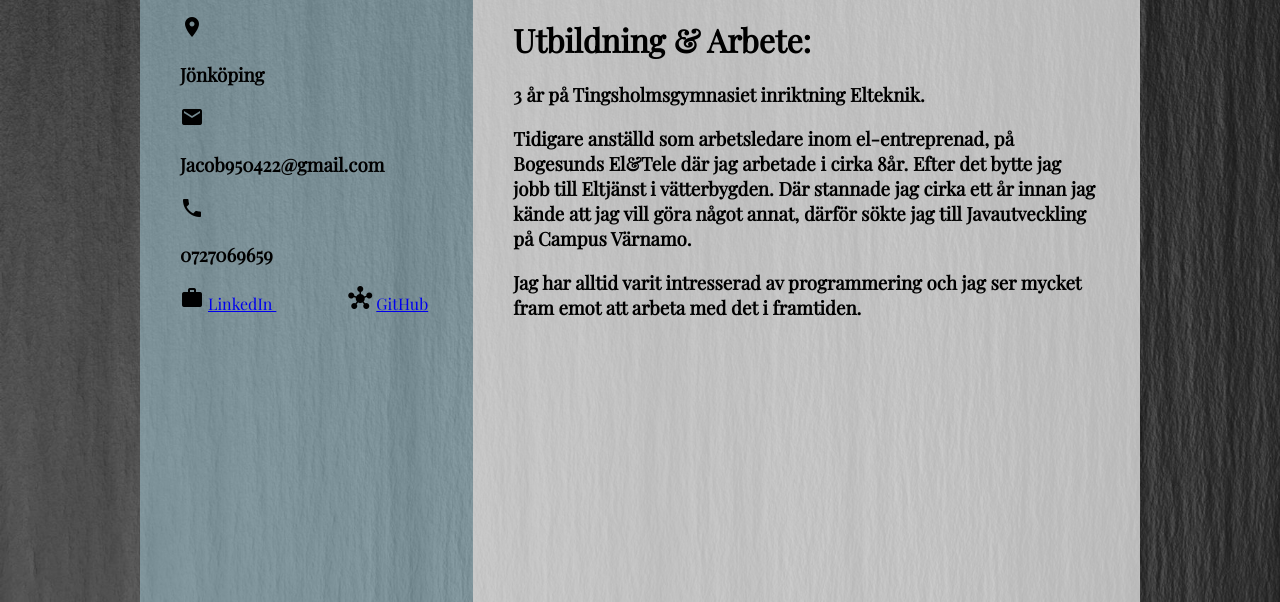
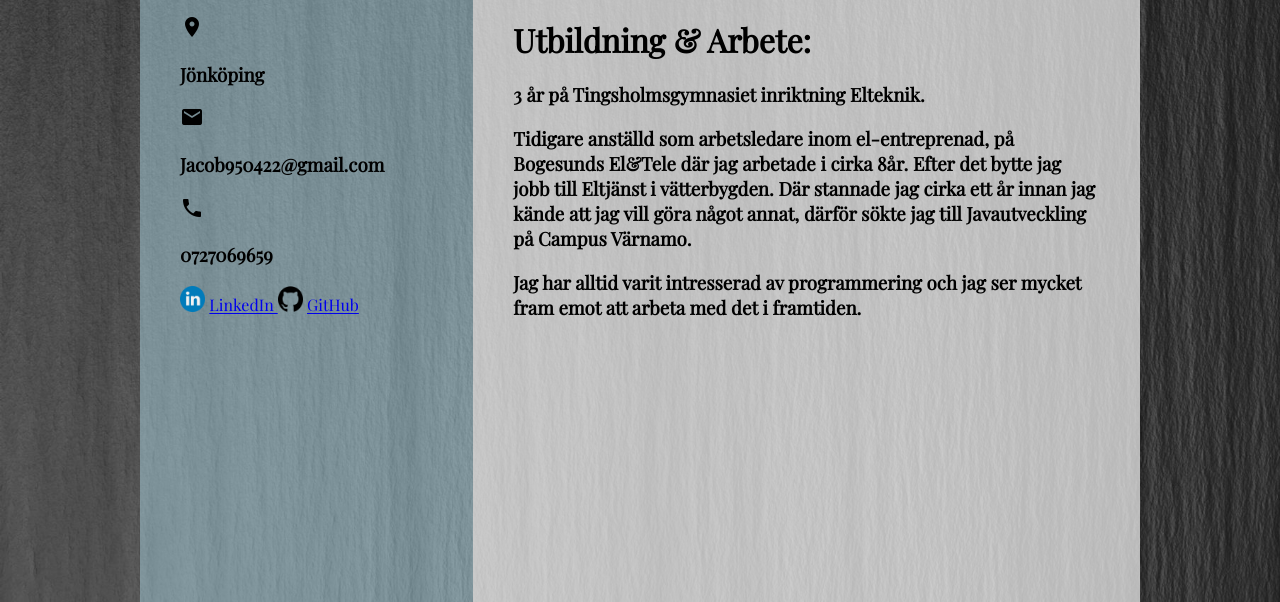
Before and after one commit to codejac95/Jacob_CV, a plain HTML site: page index.html in a window 1280 px wide. Shown: the part 248-850 px from the top of the page. Drawn offline with nearby package versions, Linux system fonts and the light colour scheme.

Commit message:
adds small changes

```diff
--- a/index.html
+++ b/index.html
@@ -24,9 +24,9 @@
                     <h3>Jacob950422@gmail.com</h3>
                     <span class="material-icons">phone</span>
                     <h3>0727069659</h3>
-                    <span class="material-icons">work</span>
+                    <img src="li.jpg" width="10%">
                     <a href="https://www.linkedin.com/in/jacob-jansson-81a5231b9/" target=”_blank”> LinkedIn </a>
-                    <span class="material-icons">github</span>
+                    <img src="github.jpg" width="10%">
                     <a href="https://github.com/jaken1234" target=”_blank”>GitHub </a>
                 </div>
             </div>
```
Also changed, not shown: github.jpg (added), li.jpg (added).
